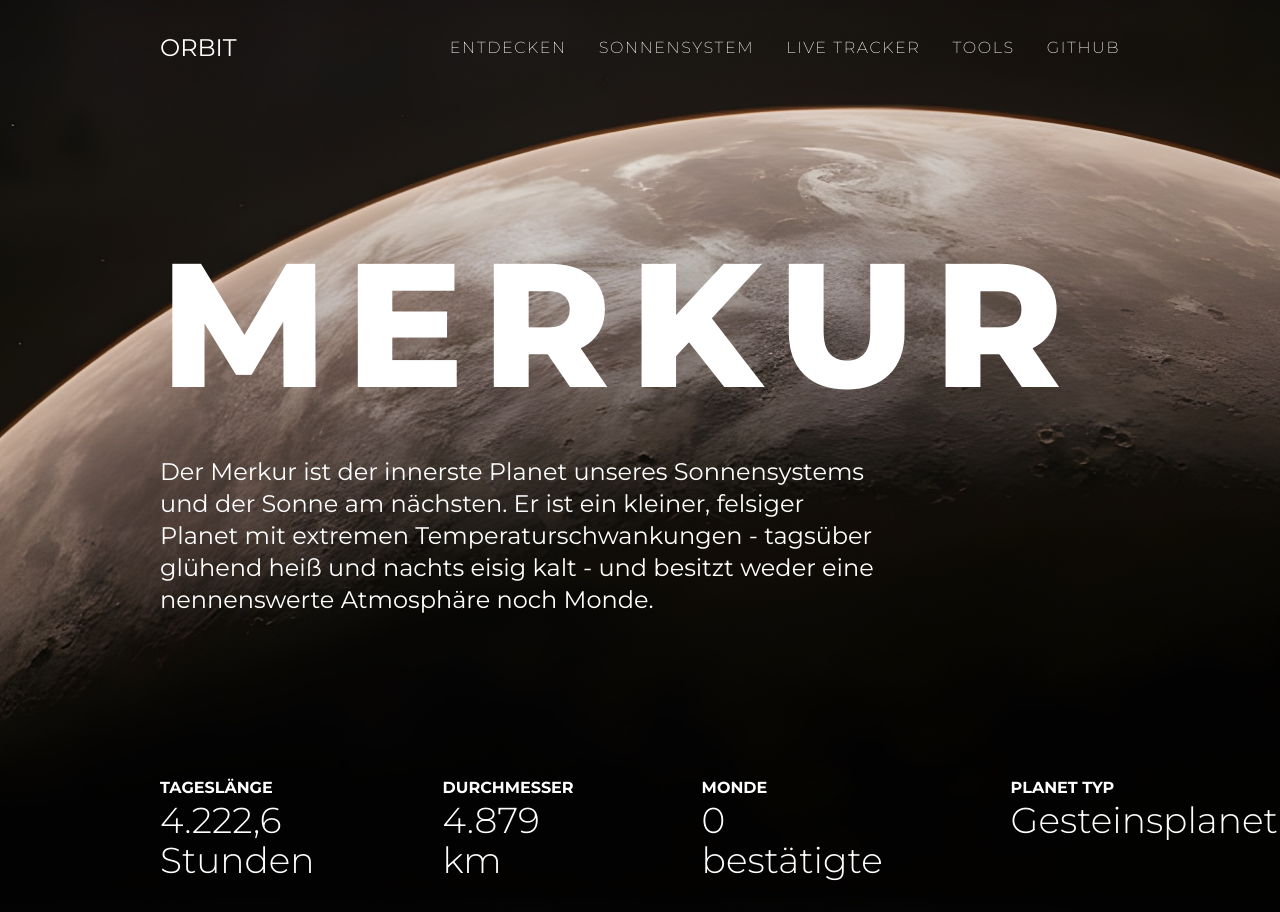
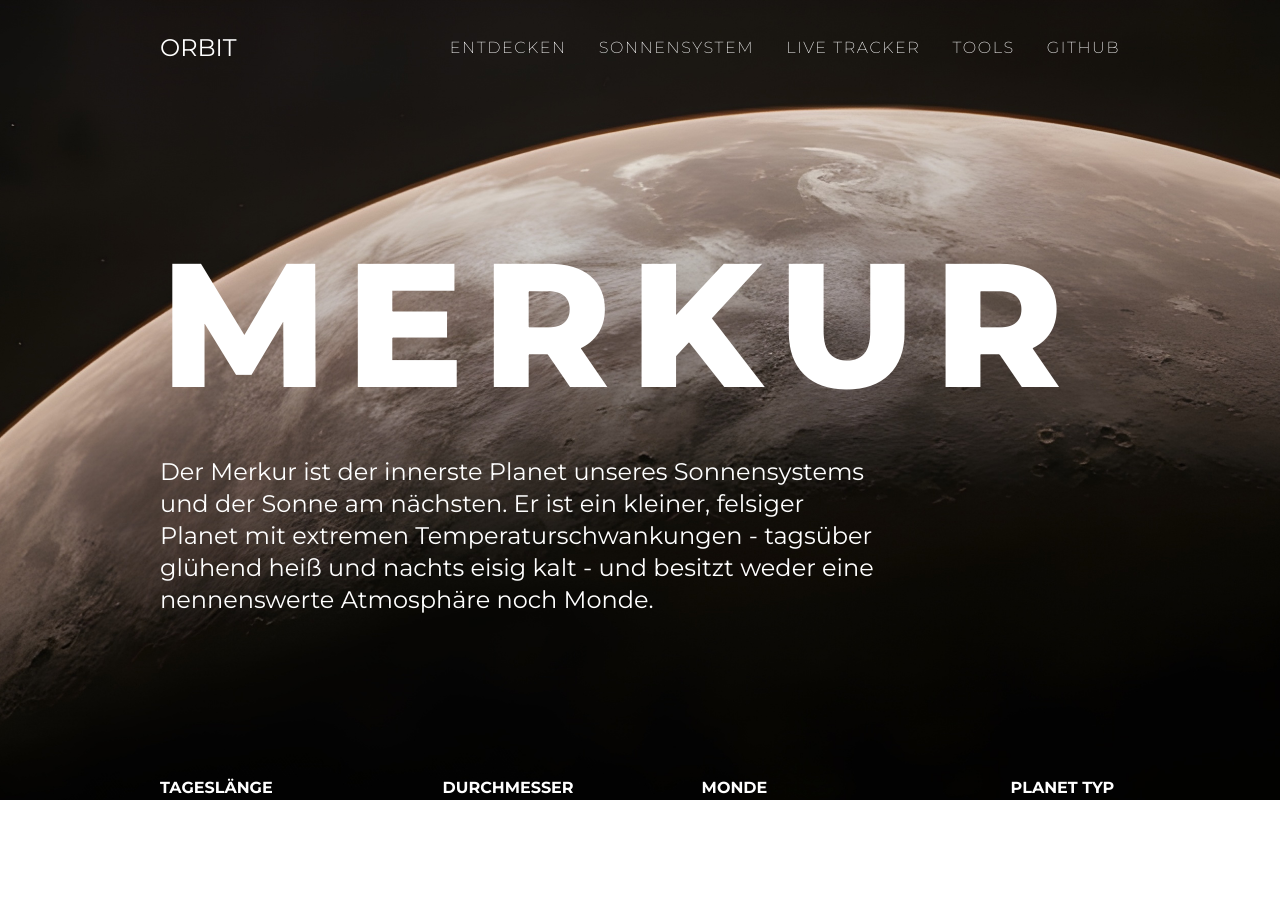
Before and after one commit to zeroequalsone/orbit, a Next.js app: page /solar-system in a window 1280 px wide. After the commit the page ends 800 px from the top, so only its background shows below. Built offline with nearby package versions, Linux system fonts and the light colour scheme.

Commit message:
Added clickable planet section and snap scrolling to all sections

```diff
--- a/app/solar-system/page.tsx
+++ b/app/solar-system/page.tsx
@@ -25,6 +25,7 @@ export default function SolarSystem() {
             iconUrl: "",
             description: "Der Merkur ist der innerste Planet unseres Sonnensystems und der Sonne am nächsten. Er ist ein kleiner, felsiger Planet mit extremen Temperaturschwankungen - tagsüber glühend heiß und nachts eisig kalt - und besitzt weder eine nennenswerte Atmosphäre noch Monde.",
             planetType: "Gesteinsplanet",
+            astronomicalUnit: 0.39,
         },
         {
             id: 2,
@@ -46,6 +47,7 @@ export default function SolarSystem() {
             iconUrl: "",
             description: "Die Venus ist der zweite Planet von der Sonne aus gesehen und der hellste Planet am Nachthimmel. Sie ist der Erde in Größe und Aufbau ähnlich, besitzt jedoch eine dichte, giftige Atmosphäre, die einen extremen Treibhauseffekt verursacht und sie zum heißesten Planeten im Sonnensystem macht.",
             planetType: "Gesteinsplanet",
+            astronomicalUnit: 0.72,
         },
         {
             id: 3,
@@ -67,6 +69,7 @@ export default function SolarSystem() {
             iconUrl: "",
             description: "Die Erde ist der dritte Planet von der Sonne und der einzige bekannte Planet, auf dem Leben existiert. Sie ist ein felsiger Planet mit einer schützenden Atmosphäre, großen Ozeanen aus flüssigem Wasser und einem Mond, der Gezeiten erzeugt und die Erdachse stabilisiert.",
             planetType: "Gesteinsplanet",
+            astronomicalUnit: 1,
         },
         {
             id: 4,
@@ -89,6 +92,7 @@ export default function SolarSystem() {
             iconUrl: "",
             description: "Der Mars ist der vierte Planet von der Sonne aus gesehen und wird wegen seiner rötlichen Oberfläche auch der „Rote Planet“ genannt. Er ist kleiner als die Erde, besitzt eine dünne Atmosphäre, gewaltige Vulkane und Schluchten und gilt als einer der vielversprechendsten Kandidaten für vergangenes Leben.",
             planetType: "Gesteinsplanet",
+            astronomicalUnit: 1.5,
         },
         {
             id: 5,
@@ -110,6 +114,7 @@ export default function SolarSystem() {
             iconUrl: "",
             description: "Der Jupiter ist der fünfte Planet von der Sonne aus gesehen und der größte im Sonnensystem. Er ist ein Riesenplanet mit einer Masse, die ein Tausendstel der Sonnenmasse beträgt, aber zweieinhalb Mal so groß ist wie die aller anderen Planeten im Sonnensystem zusammen.",
             planetType: "Gasriese",
+            astronomicalUnit: 5.2,
         },
         {
             id: 6,
@@ -131,6 +136,7 @@ export default function SolarSystem() {
             iconUrl: "",
             description: "Der Saturn ist der sechste Planet von der Sonne und bekannt für sein beeindruckendes Ringsystem. Er ist ein Gasriese mit geringer Dichte, sodass er theoretisch auf Wasser schwimmen könnte, und besitzt zahlreiche Monde, darunter einige mit unterirdischen Ozeanen.",
             planetType: "Gasriese",
+            astronomicalUnit: 9.5,
         },
         {
             id: 7,
@@ -153,6 +159,7 @@ export default function SolarSystem() {
             iconUrl: "",
             description: "Der Uranus ist der siebte Planet von der Sonne aus gesehen und ein Eisriese mit bläulich-grüner Färbung. Seine Besonderheit ist die stark geneigte Rotationsachse, wodurch er gewissermaßen \"auf der Seite\" rotiert und extreme Jahreszeiten erlebt.",
             planetType: "Eisriese",
+            astronomicalUnit: 19.2,
         },
         {
             id: 8,
@@ -175,6 +182,7 @@ export default function SolarSystem() {
             iconUrl: "",
             description: "Der Neptun ist der achte und äußerste bekannte Planet unseres Sonnensystems. Er ist ein tiefblauer Eisriese mit den stärksten Winden im Sonnensystem und benötigt mehr als 160 Jahre für einen einzigen Umlauf um die Sonne.",
             planetType: "Eisriese",
+            astronomicalUnit: 30.1,
         },
     ]
 
@@ -182,8 +190,8 @@ export default function SolarSystem() {
     const selectedPlanet = planets.find(p => p.id === planetId)
 
     return (
-        <div className={`text-white min-h-screen bg-[url("/planets/BG.png")] bg-center bg-cover`}>
-            <section className={`min-h-screen bg-center bg-cover flex flex-col justify-center items-center`} style={{ backgroundImage: `url("${selectedPlanet?.imageUrl}")` }}>
+        <div className={`text-white h-screen overflow-y-scroll snap-y snap-mandatory`}>
+            <section className={`min-h-screen bg-center bg-cover flex flex-col justify-center items-center snap-start`} style={{ backgroundImage: `url("${selectedPlanet?.imageUrl}")` }}>
                 {selectedPlanet && (
                     <div key={selectedPlanet.id} className="flex flex-col gap-40 max-w-4/5 mt-40 p-8">
                         <div className="flex justify-center items-center">
@@ -194,27 +202,34 @@ export default function SolarSystem() {
                         </div>
                         <div className="flex gap-32">
                             <div>
-                                <h3 className="font-bold uppercase">Tageslänge</h3>
-                                <h4 className="text-4xl font-light">{selectedPlanet.lengthOfDay.toLocaleString("de")} Stunden</h4>
+                                <p className="font-bold uppercase">Tageslänge</p>
+                                <p className="text-4xl font-light">{selectedPlanet.lengthOfDay.toLocaleString("de")} Stunden</p>
                             </div>
                             <div>
-                                <h3 className="font-bold uppercase">Durchmesser</h3>
-                                <h4 className="text-4xl font-light">{selectedPlanet.diameter.toLocaleString("de")} km</h4>
+                                <p className="font-bold uppercase">Durchmesser</p>
+                                <p className="text-4xl font-light">{selectedPlanet.diameter.toLocaleString("de")} km</p>
                             </div>
                             <div>
-                                <h3 className="font-bold uppercase">Monde</h3>
-                                <h4 className="text-4xl font-light">{selectedPlanet.numberOfMoons} bestätigte</h4>
+                                <p className="font-bold uppercase">Monde</p>
+                                <p className="text-4xl font-light">{selectedPlanet.numberOfMoons} bestätigte</p>
                             </div>
                             <div>
-                                <h3 className="font-bold uppercase">Planet Typ</h3>
-                                <h4 className="text-4xl font-light">{selectedPlanet.planetType}</h4>
+                                <p className="font-bold uppercase">Planet Typ</p>
+                                <p className="text-4xl font-light">{selectedPlanet.planetType}</p>
                             </div>
                         </div>
                     </div>
                 )}
             </section>
-            <section>
-
+            <section className="min-h-screen flex justify-center items-center gap-24 bg-black snap-start">
+                {planets.map((planet) => (
+                    <div key={planet.id} className={`flex flex-col gap-6 text-center ${planetId === planet.id ? "text-white" : "text-neutral-400"}`}>
+                        <p className="text-sm">{planet.astronomicalUnit} AU</p>
+                        <div onClick={() => selectPlanetId(planet.id)} className={`w-20 h-20 border-2 rounded-full mb-16 mt-16`} />
+                        <p className="font-bold">{planet.name}</p>
+                        <p className="text-sm">{planet.numberOfMoons} Monde</p>
+                    </div>
+                )).reverse()}
             </section>
         </div>
     )
```
Also changed, not shown: 1 other file (tests, documents, lock files or other folders).
